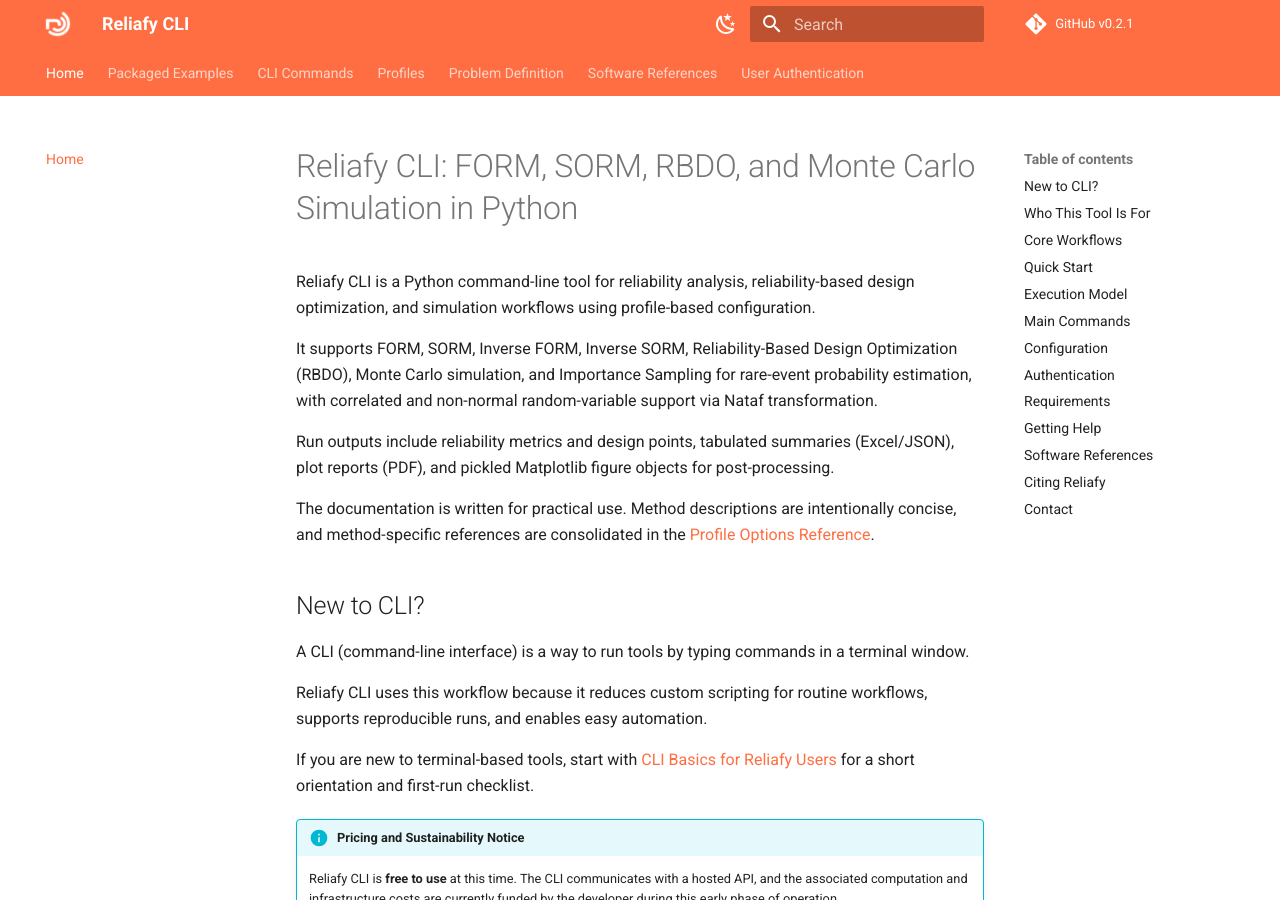
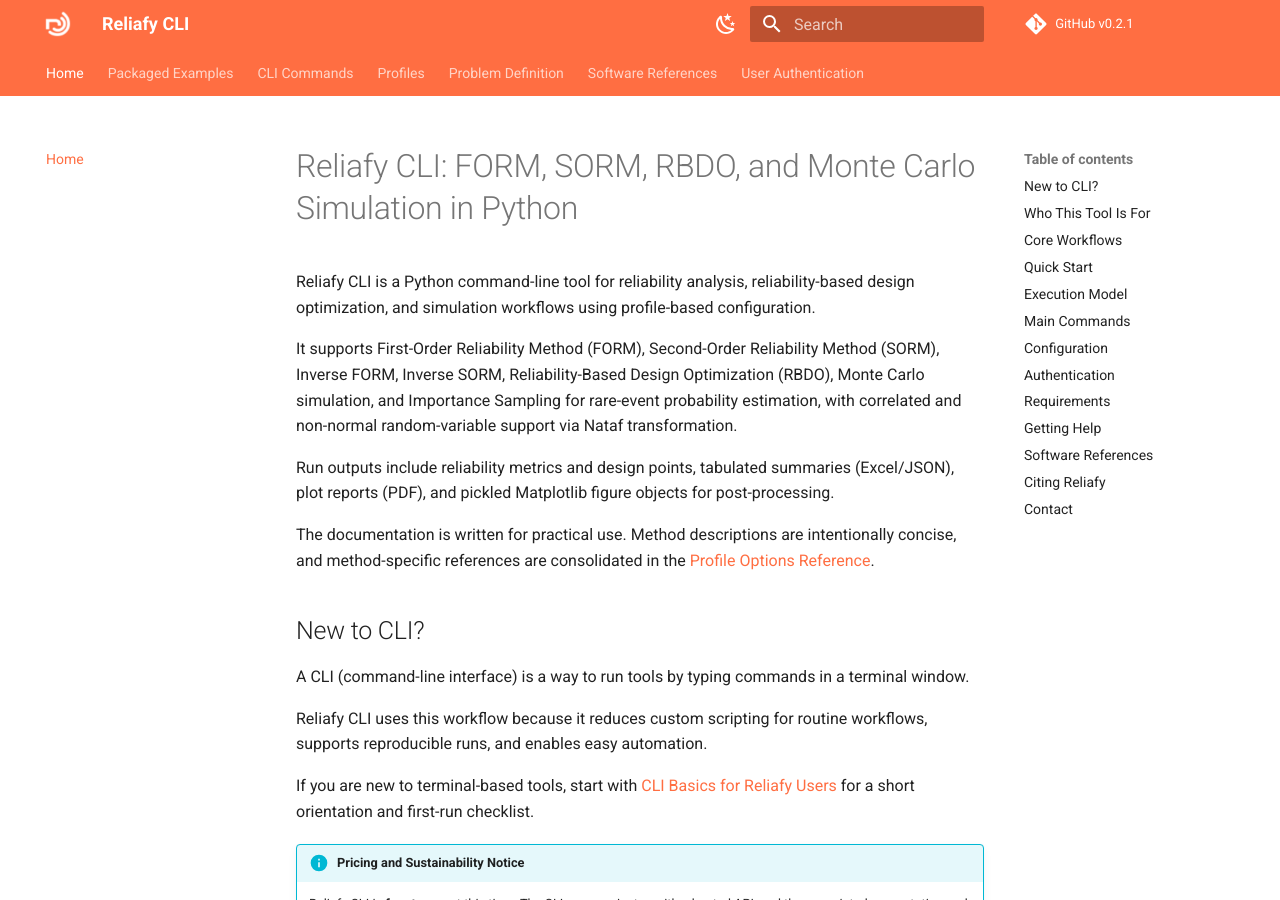
Before and after one commit to CarrascoCesar/Reliafy-CLI, an MkDocs documentation site: the page built from docs/index.md, in a window 1280 px wide and 900 px high. Built offline with MkDocs 1.6.1 and Material for MkDocs 9.7.7, drawn with Linux system fonts in a browser that asks for light colours; comment, search, counter and statistics services are not loaded.

```diff
--- a/docs/index.md
+++ b/docs/index.md
@@ -2,7 +2,7 @@
 
 Reliafy CLI is a Python command-line tool for reliability analysis, reliability-based design optimization, and simulation workflows using profile-based configuration.
 
-It supports FORM, SORM, Inverse FORM, Inverse SORM, Reliability-Based Design Optimization (RBDO), Monte Carlo simulation, and Importance Sampling for rare-event probability estimation, with correlated and non-normal random-variable support via Nataf transformation.
+It supports First-Order Reliability Method (FORM), Second-Order Reliability Method (SORM), Inverse FORM, Inverse SORM, Reliability-Based Design Optimization (RBDO), Monte Carlo simulation, and Importance Sampling for rare-event probability estimation, with correlated and non-normal random-variable support via Nataf transformation.
 
 Run outputs include reliability metrics and design points, tabulated summaries (Excel/JSON), plot reports (PDF), and pickled Matplotlib figure objects for post-processing.
 
```
Also changed, not shown: README.md (+1 -1 lines), docs/cli/basics.md (+1 -1 lines).
